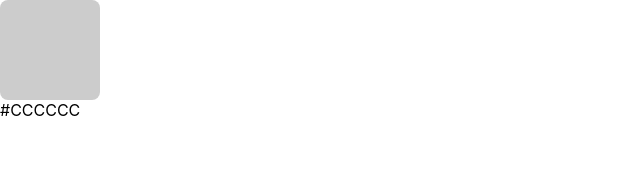
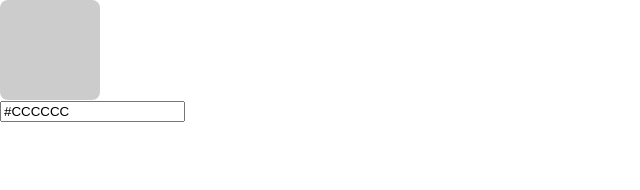
Before and after one commit to cagloria/palette-contrast, a React (Create React App) app: page / in a window 1280 px wide. Shown: the top 190 px of the page, without its empty margins (0-640 px from the left). Built offline with nearby package versions, Linux system fonts and the light colour scheme.

Commit message:
Created primary color text box

```diff
--- a/src/components/ColorSelect.js
+++ b/src/components/ColorSelect.js
@@ -1,4 +1,4 @@
-import React from "react";
+import React, { useState } from "react";
 import styled from "styled-components";
 
 const Panel = styled.div`
@@ -9,10 +9,22 @@ const Panel = styled.div`
 `;
 
 function ColorSelect({ color }) {
+    const [value, setValue] = useState(color);
+
+    function handleColorChange(event) {
+        setValue(event.target.value);
+    }
+
     return (
         <>
             <Panel color={color} />
-            <div>{color}</div>
+            <input
+                className="color-select__input"
+                type="text"
+                name="color-input"
+                value={value}
+                onChange={handleColorChange}
+            />
         </>
     );
 }
```
